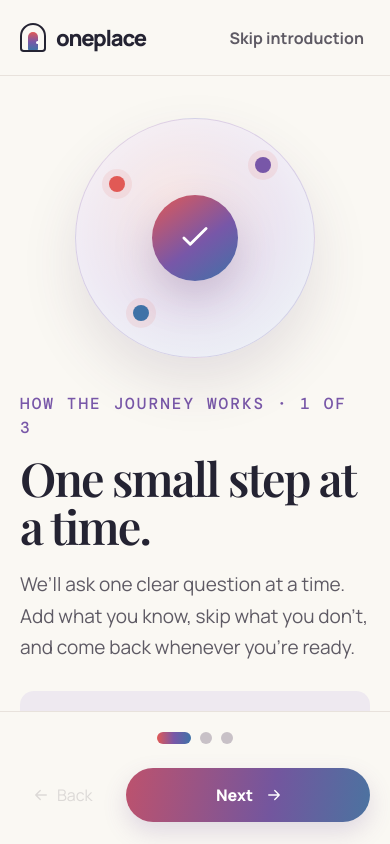
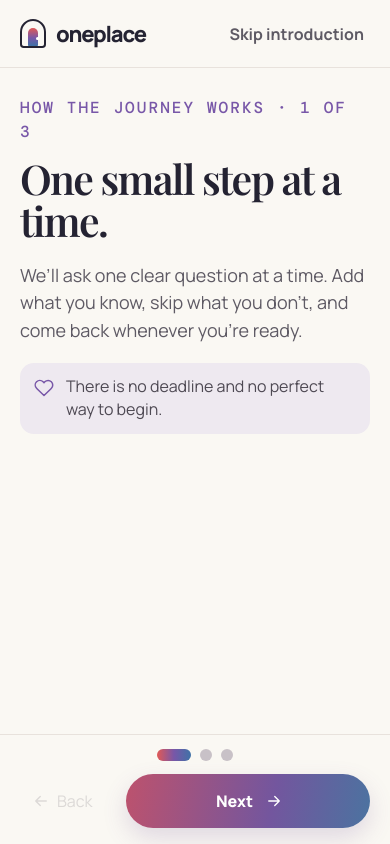
Before and after one commit to CaseyVandyke/OnePlace, a React (Vite) app: page / in a window 390 px wide. Both pictures are taken after a click on the button "Build my OnePlace". Built offline with nearby package versions, Linux system fonts and the light colour scheme; a web font is replaced by a local one.

Commit message:
Eliminate mobile intro scrolling

```diff
--- a/src/App.jsx
+++ b/src/App.jsx
@@ -1,4 +1,4 @@
-import { useEffect, useLayoutEffect, useMemo, useRef, useState } from "react";
+import { useEffect, useMemo, useRef, useState } from "react";
 
 const paths = {
   arrow: "M5 12h14m-6-6 6 6-6 6",
@@ -284,7 +284,6 @@ const journeyIntroSlides = [
 
 function JourneyIntro({ onContinue, onSkip }) {
   const [slide, setSlide] = useState(0);
-  const contentRef = useRef(null);
   const item = journeyIntroSlides[slide];
   const isLast = slide === journeyIntroSlides.length - 1;
   useEffect(() => {
@@ -297,47 +296,11 @@ function JourneyIntro({ onContinue, onSkip }) {
       document.body.style.overflow = bodyOverflow;
     };
   }, []);
-  useEffect(() => {
-    const panel = contentRef.current;
-    if (!panel) return;
-    let previousY = 0;
-    const maxScroll = () => Math.max(0, panel.scrollHeight - panel.clientHeight);
-    const handleTouchStart = (event) => {
-      previousY = event.touches[0]?.clientY ?? 0;
-      const maximum = maxScroll();
-      if (maximum <= 0) return;
-      if (panel.scrollTop <= 0) panel.scrollTop = 1;
-      else if (panel.scrollTop >= maximum) panel.scrollTop = maximum - 1;
-    };
-    const handleTouchMove = (event) => {
-      const currentY = event.touches[0]?.clientY ?? previousY;
-      const movingTowardTop = currentY > previousY;
-      const movingTowardBottom = currentY < previousY;
-      const maximum = maxScroll();
-      const atTop = panel.scrollTop <= 1;
-      const atBottom = panel.scrollTop >= maximum - 1;
-      if (maximum <= 0 || (atTop && movingTowardTop) || (atBottom && movingTowardBottom)) {
-        event.preventDefault();
-      }
-      previousY = currentY;
-    };
-    panel.addEventListener("touchstart", handleTouchStart, { passive: true });
-    panel.addEventListener("touchmove", handleTouchMove, { passive: false });
-    return () => {
-      panel.removeEventListener("touchstart", handleTouchStart);
-      panel.removeEventListener("touchmove", handleTouchMove);
-    };
-  }, []);
-  useLayoutEffect(() => {
-    if (!contentRef.current) return;
-    contentRef.current.scrollTop = 0;
-    contentRef.current.scrollLeft = 0;
-  }, [slide]);
   return (
     <main className="journey-intro-screen" role="dialog" aria-modal="true" aria-labelledby="journey-intro-title">
       <section className="journey-intro-card">
         <header><Logo /><button onClick={onSkip}>Skip introduction</button></header>
-        <div className="journey-intro-content" ref={contentRef}>
+        <div className="journey-intro-content">
           <div className="journey-intro-art">
             <span><Icon name={item.icon} size={38} /></span>
             {slide === 1 && <Explorer explorer={explorers[0]} size={82} />}
--- a/src/styles.css
+++ b/src/styles.css
@@ -923,7 +923,7 @@ button { cursor: pointer; }
     border-radius: 0;
   }
   .journey-intro-card > header {
-    min-height: 76px;
+    min-height: 68px;
     padding: 0 20px;
   }
   .journey-intro-card > header .brand { font-size: 22px; }
@@ -931,39 +931,38 @@ button { cursor: pointer; }
   .journey-intro-content {
     min-height: 0;
     grid-template-columns: 1fr;
-    gap: 34px;
+    gap: 0;
     align-content: start;
-    overflow-y: auto;
+    overflow: hidden;
     overflow-anchor: none;
     overscroll-behavior-y: none;
     scroll-behavior: auto;
-    touch-action: pan-y;
-    -webkit-overflow-scrolling: auto;
-    padding: 42px 20px;
+    touch-action: none;
+    padding: 28px 20px 20px;
   }
   .journey-intro-art {
-    width: min(240px, 72vw);
-  }
-  .journey-intro-art > span {
-    width: 86px;
-    height: 86px;
+    display: none;
   }
   .journey-intro-content h1 {
     margin-top: 10px;
-    font-size: clamp(43px,12vw,58px);
+    font-size: clamp(40px,10.5vw,50px);
   }
   .journey-intro-content > div:last-child > p:not(.question-eyebrow) {
-    font-size: 19px;
-    line-height: 1.65;
+    font-size: 18px;
+    line-height: 1.55;
   }
   .journey-intro-content aside {
-    font-size: 17px;
+    margin-top: 18px;
+    padding: 12px 14px;
+    font-size: 16px;
+    line-height: 1.45;
   }
   .journey-intro-card > footer {
-    min-height: 132px;
+    min-height: 110px;
     align-items: stretch;
     flex-direction: column;
-    padding: 20px 20px calc(22px + env(safe-area-inset-bottom));
+    gap: 12px;
+    padding: 14px 20px calc(16px + env(safe-area-inset-bottom));
   }
   .intro-dots {
     justify-content: center;
@@ -978,3 +977,25 @@ button { cursor: pointer; }
     min-height: 54px;
   }
 }
+
+@media (max-width: 780px) and (max-height: 700px) {
+  .journey-intro-card > header { min-height: 62px; }
+  .journey-intro-content { padding-top: 18px; padding-bottom: 12px; }
+  .journey-intro-content h1 {
+    margin-bottom: 12px;
+    font-size: 36px;
+  }
+  .journey-intro-content > div:last-child > p:not(.question-eyebrow) {
+    font-size: 17px;
+    line-height: 1.45;
+  }
+  .journey-intro-content aside {
+    margin-top: 12px;
+    font-size: 16px;
+    line-height: 1.35;
+  }
+  .journey-intro-card > footer {
+    min-height: 102px;
+    padding-top: 10px;
+  }
+}
```
